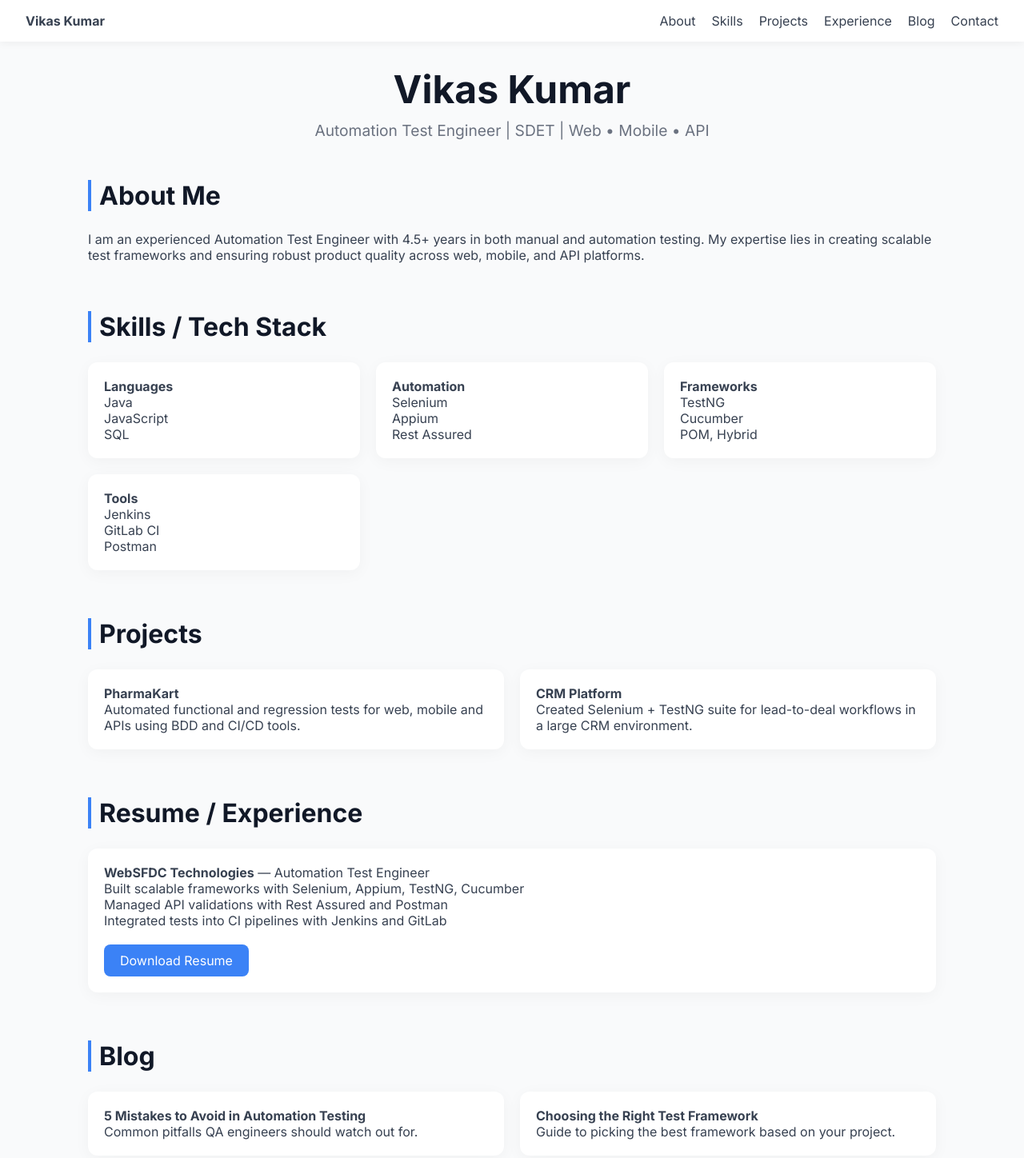
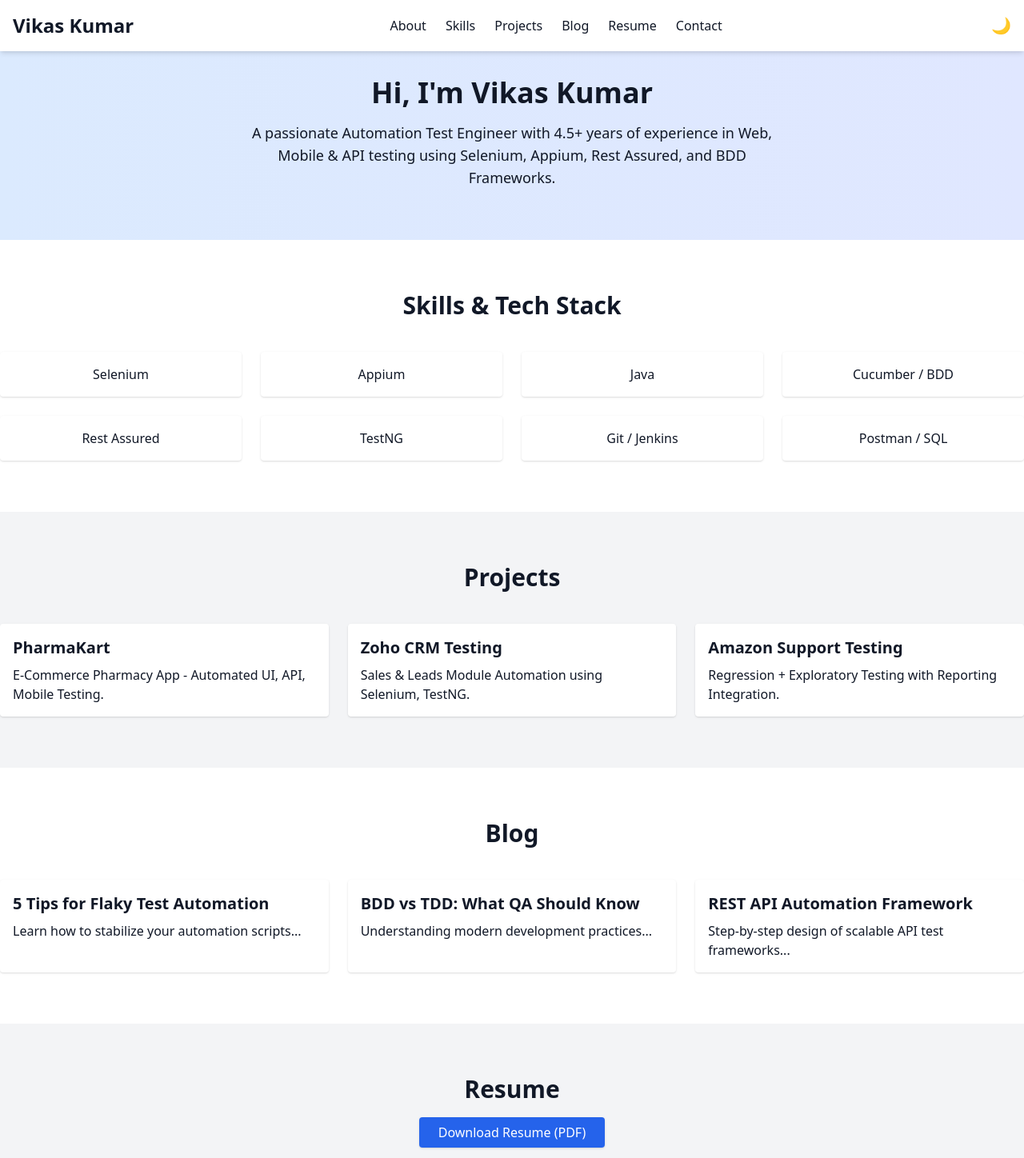
Before and after one commit to iForeverVikas/vikas-portfolio, a plain HTML site: page index.html in a window 1280 px wide. Shown: the top 1448 px of the page at 80% size. Drawn offline with nearby package versions, Linux system fonts and the light colour scheme.

Commit message:
index.html

```diff
--- a/index.html
+++ b/index.html
@@ -1,345 +1,172 @@
 <!DOCTYPE html>
 <html lang="en">
+
 <head>
   <meta charset="UTF-8" />
   <meta name="viewport" content="width=device-width, initial-scale=1.0" />
   <title>Vikas Kumar | Portfolio</title>
-  <link href="https://fonts.googleapis.com/css2?family=Inter:wght@400;600;700&display=swap" rel="stylesheet">
-  <script src="https://kit.fontawesome.com/a3c90c7157.js" crossorigin="anonymous"></script>
+  <link href="https://cdn.jsdelivr.net/npm/tailwindcss@2.2.19/dist/tailwind.min.css" rel="stylesheet">
+  <link href="https://unpkg.com/aos@2.3.1/dist/aos.css" rel="stylesheet">
+  <script src="https://kit.fontawesome.com/a076d05399.js" crossorigin="anonymous"></script>
   <style>
-    :root {
-      --primary: #111827;
-      --secondary: #1f2937;
-      --text: #374151;
-      --accent: #3b82f6;
-      --bg: #f9fafb;
-      --card: #ffffff;
-    }
-
-    body.dark {
-      --primary: #f9fafb;
-      --secondary: #e5e7eb;
-      --text: #d1d5db;
-      --bg: #111827;
-      --card: #1f2937;
-    }
-
-    * {
-      margin: 0;
-      padding: 0;
-      box-sizing: border-box;
+    html {
       scroll-behavior: smooth;
     }
-
-    body {
-      font-family: 'Inter', sans-serif;
-      background-color: var(--bg);
-      color: var(--text);
-      transition: all 0.3s ease;
+    .dark-mode {
+      background-color: #0f172a;
+      color: white;
     }
-
-    nav {
-      background: var(--card);
-      padding: 1rem 2rem;
-      display: flex;
-      justify-content: space-between;
-      align-items: center;
-      position: sticky;
-      top: 0;
-      z-index: 1000;
-      box-shadow: 0 2px 10px rgba(0, 0, 0, 0.05);
-    }
-
-    .nav-links {
-      display: flex;
-      gap: 20px;
-    }
-
-    .nav-links a {
-      text-decoration: none;
-      color: var(--text);
-      font-weight: 500;
-    }
-
-    .nav-links a:hover {
-      color: var(--accent);
-    }
-
-    .menu-toggle {
-      display: none;
-      font-size: 1.5rem;
-      cursor: pointer;
-    }
-
-    .container {
-      max-width: 1100px;
-      margin: auto;
-      padding: 30px 20px;
-    }
-
-    header {
-      text-align: center;
-      margin-bottom: 50px;
-    }
-
-    header h1 {
-      font-size: 3rem;
-      color: var(--primary);
-    }
-
-    header p {
-      font-size: 1.2rem;
-      margin-top: 10px;
-      color: #6b7280;
-    }
-
-    section {
-      margin-bottom: 60px;
-    }
-
-    h2 {
-      font-size: 2rem;
-      color: var(--primary);
-      margin-bottom: 25px;
-      border-left: 4px solid var(--accent);
-      padding-left: 10px;
-    }
-
-    .grid {
-      display: grid;
-      gap: 20px;
-    }
-
-    .two-col {
-      grid-template-columns: repeat(auto-fit, minmax(300px, 1fr));
-    }
-
-    .card {
-      background-color: var(--card);
-      padding: 20px;
-      border-radius: 12px;
-      box-shadow: 0 4px 20px rgba(0, 0, 0, 0.04);
-      transition: transform 0.3s ease;
-    }
-
-    .card:hover {
-      transform: translateY(-5px);
-    }
-
-    ul {
-      list-style: none;
-      padding-left: 0;
-    }
-
-    .resume-btn, .blog-btn {
-      display: inline-block;
-      margin-top: 20px;
-      padding: 10px 20px;
-      background-color: var(--accent);
-      color: white;
-      border-radius: 8px;
-      text-decoration: none;
-    }
-
-    .contact-info a {
-      display: block;
-      margin-bottom: 8px;
-    }
-
-    footer {
-      text-align: center;
-      padding: 40px 0 20px;
-      color: #9ca3af;
-      font-size: 0.9rem;
-    }
-
-    .icon {
-      margin-right: 8px;
-      color: var(--accent);
-    }
-
-    .blog-card {
-      cursor: pointer;
-    }
-
-    .modal {
-      display: none;
-      position: fixed;
-      z-index: 999;
-      top: 0;
-      left: 0;
-      width: 100%;
-      height: 100%;
-      background: rgba(0, 0, 0, 0.6);
-      justify-content: center;
-      align-items: center;
-    }
-
-    .modal-content {
-      background: var(--card);
-      padding: 30px;
-      max-width: 700px;
-      border-radius: 12px;
-    }
-
-    .close-modal {
-      float: right;
-      cursor: pointer;
-      font-size: 1.2rem;
-    }
-
-    @media (max-width: 768px) {
-      .nav-links {
-        display: none;
-        flex-direction: column;
-        position: absolute;
-        top: 60px;
-        left: 0;
-        width: 100%;
-        background: var(--card);
-        padding: 1rem;
-      }
-
-      .nav-links.active {
-        display: flex;
-      }
-
-      .menu-toggle {
-        display: block;
-      }
+    .dark-mode .card {
+      background-color: #1e293b;
     }
   </style>
 </head>
-<body>
+
+<body class="bg-white text-gray-900 transition-all duration-300">
+  <!-- Navbar -->
+  <header class="fixed w-full top-0 z-50 bg-white dark:bg-gray-900 shadow-md">
+    <div class="container mx-auto flex justify-between items-center p-4">
+      <h1 class="text-2xl font-bold">Vikas Kumar</h1>
       <nav>
-    <div class="logo"><strong>Vikas Kumar</strong></div>
-    <div class="menu-toggle" onclick="toggleMenu()">☰</div>
-    <div class="nav-links" id="navLinks">
-      <a href="#about">About</a>
-      <a href="#skills">Skills</a>
-      <a href="#projects">Projects</a>
-      <a href="#experience">Experience</a>
-      <a href="#blog">Blog</a>
-      <a href="#contact">Contact</a>
+        <button id="menuBtn" class="md:hidden text-2xl">
+          <i class="fas fa-bars"></i>
+        </button>
+        <ul id="menu" class="hidden md:flex space-x-6">
+          <li><a href="#about" class="hover:text-blue-600">About</a></li>
+          <li><a href="#skills" class="hover:text-blue-600">Skills</a></li>
+          <li><a href="#projects" class="hover:text-blue-600">Projects</a></li>
+          <li><a href="#blog" class="hover:text-blue-600">Blog</a></li>
+          <li><a href="#resume" class="hover:text-blue-600">Resume</a></li>
+          <li><a href="#contact" class="hover:text-blue-600">Contact</a></li>
+        </ul>
+      </nav>
+      <button id="darkToggle" class="ml-4 text-xl">
+        🌙
+      </button>
     </div>
-  </nav>
-
-  <div class="container">
-    <header>
-      <h1>Vikas Kumar</h1>
-      <p>Automation Test Engineer | SDET | Web • Mobile • API</p>
   </header>
 
-    <section id="about">
-      <h2>About Me</h2>
-      <p>I am an experienced Automation Test Engineer with 4.5+ years in both manual and automation testing. My expertise lies in creating scalable test frameworks and ensuring robust product quality across web, mobile, and API platforms.</p>
+  <!-- Hero Section -->
+  <section id="about" class="pt-24 pb-16 bg-gradient-to-r from-blue-100 to-indigo-100 dark:from-gray-800 dark:to-gray-700">
+    <div class="container mx-auto text-center" data-aos="fade-up">
+      <h2 class="text-4xl font-bold mb-4">Hi, I'm Vikas Kumar</h2>
+      <p class="text-lg max-w-2xl mx-auto">A passionate Automation Test Engineer with 4.5+ years of experience in Web, Mobile & API testing using Selenium, Appium, Rest Assured, and BDD Frameworks.</p>
+    </div>
   </section>
 
-    <section id="skills">
-      <h2>Skills / Tech Stack</h2>
-      <div class="grid two-col">
-        <div class="card">
-          <strong>Languages</strong>
-          <ul><li>Java</li><li>JavaScript</li><li>SQL</li></ul>
-        </div>
-        <div class="card">
-          <strong>Automation</strong>
-          <ul><li>Selenium</li><li>Appium</li><li>Rest Assured</li></ul>
-        </div>
-        <div class="card">
-          <strong>Frameworks</strong>
-          <ul><li>TestNG</li><li>Cucumber</li><li>POM, Hybrid</li></ul>
-        </div>
-        <div class="card">
-          <strong>Tools</strong>
-          <ul><li>Jenkins</li><li>GitLab CI</li><li>Postman</li></ul>
+  <!-- Skills -->
+  <section id="skills" class="py-16">
+    <div class="container mx-auto" data-aos="fade-up">
+      <h2 class="text-3xl font-semibold text-center mb-10">Skills & Tech Stack</h2>
+      <div class="grid grid-cols-2 md:grid-cols-4 gap-6 text-center">
+        <div class="p-4 bg-white dark:bg-gray-800 rounded shadow">Selenium</div>
+        <div class="p-4 bg-white dark:bg-gray-800 rounded shadow">Appium</div>
+        <div class="p-4 bg-white dark:bg-gray-800 rounded shadow">Java</div>
+        <div class="p-4 bg-white dark:bg-gray-800 rounded shadow">Cucumber / BDD</div>
+        <div class="p-4 bg-white dark:bg-gray-800 rounded shadow">Rest Assured</div>
+        <div class="p-4 bg-white dark:bg-gray-800 rounded shadow">TestNG</div>
+        <div class="p-4 bg-white dark:bg-gray-800 rounded shadow">Git / Jenkins</div>
+        <div class="p-4 bg-white dark:bg-gray-800 rounded shadow">Postman / SQL</div>
       </div>
     </div>
   </section>
 
-    <section id="projects">
-      <h2>Projects</h2>
-      <div class="grid two-col">
-        <div class="card">
-          <strong>PharmaKart</strong>
-          <p>Automated functional and regression tests for web, mobile and APIs using BDD and CI/CD tools.</p>
+  <!-- Projects -->
+  <section id="projects" class="py-16 bg-gray-100 dark:bg-gray-900">
+    <div class="container mx-auto" data-aos="fade-up">
+      <h2 class="text-3xl font-semibold text-center mb-10">Projects</h2>
+      <div class="grid md:grid-cols-3 gap-6">
+        <div class="card p-4 bg-white dark:bg-gray-800 rounded shadow hover:scale-105 transform transition-all">
+          <h3 class="font-bold text-xl mb-2">PharmaKart</h3>
+          <p>E-Commerce Pharmacy App - Automated UI, API, Mobile Testing.</p>
         </div>
-        <div class="card">
-          <strong>CRM Platform</strong>
-          <p>Created Selenium + TestNG suite for lead-to-deal workflows in a large CRM environment.</p>
+        <div class="card p-4 bg-white dark:bg-gray-800 rounded shadow hover:scale-105 transform transition-all">
+          <h3 class="font-bold text-xl mb-2">Zoho CRM Testing</h3>
+          <p>Sales & Leads Module Automation using Selenium, TestNG.</p>
+        </div>
+        <div class="card p-4 bg-white dark:bg-gray-800 rounded shadow hover:scale-105 transform transition-all">
+          <h3 class="font-bold text-xl mb-2">Amazon Support Testing</h3>
+          <p>Regression + Exploratory Testing with Reporting Integration.</p>
+        </div>
       </div>
     </div>
   </section>
 
-    <section id="experience">
-      <h2>Resume / Experience</h2>
-      <div class="card">
-        <p><strong>WebSFDC Technologies</strong> — Automation Test Engineer</p>
-        <ul>
-          <li>Built scalable frameworks with Selenium, Appium, TestNG, Cucumber</li>
-          <li>Managed API validations with Rest Assured and Postman</li>
-          <li>Integrated tests into CI pipelines with Jenkins and GitLab</li>
-        </ul>
-        <a href="resume.pdf" download class="resume-btn">Download Resume</a>
+  <!-- Blog -->
+  <section id="blog" class="py-16">
+    <div class="container mx-auto" data-aos="fade-up">
+      <h2 class="text-3xl font-semibold text-center mb-10">Blog</h2>
+      <div class="grid md:grid-cols-3 gap-6">
+        <div class="card p-4 bg-white dark:bg-gray-800 rounded shadow cursor-pointer" onclick="openModal('modal1')">
+          <h3 class="font-bold text-xl mb-2">5 Tips for Flaky Test Automation</h3>
+          <p>Learn how to stabilize your automation scripts...</p>
         </div>
-    </section>
-
-    <section id="blog">
-      <h2>Blog</h2>
-      <div class="grid two-col">
-        <div class="card blog-card" onclick="openModal('blog1')">
-          <strong>5 Mistakes to Avoid in Automation Testing</strong>
-          <p>Common pitfalls QA engineers should watch out for.</p>
+        <div class="card p-4 bg-white dark:bg-gray-800 rounded shadow cursor-pointer" onclick="openModal('modal2')">
+          <h3 class="font-bold text-xl mb-2">BDD vs TDD: What QA Should Know</h3>
+          <p>Understanding modern development practices...</p>
         </div>
-        <div class="card blog-card" onclick="openModal('blog2')">
-          <strong>Choosing the Right Test Framework</strong>
-          <p>Guide to picking the best framework based on your project.</p>
+        <div class="card p-4 bg-white dark:bg-gray-800 rounded shadow cursor-pointer" onclick="openModal('modal3')">
+          <h3 class="font-bold text-xl mb-2">REST API Automation Framework</h3>
+          <p>Step-by-step design of scalable API test frameworks...</p>
+        </div>
       </div>
     </div>
   </section>
 
-    <section id="contact">
-      <h2>Contact</h2>
-      <div class="card contact-info">
-        <a href="mailto:vikaskumaras100@gmail.com"><i class="fas fa-envelope icon"></i>vikaskumaras100@gmail.com</a>
-        <a href="tel:+919015531475"><i class="fas fa-phone icon"></i>+91 9015531475</a>
-        <p><i class="fas fa-map-marker-alt icon"></i>New Delhi, India</p>
+  <!-- Resume -->
+  <section id="resume" class="py-16 bg-gray-100 dark:bg-gray-900">
+    <div class="container mx-auto text-center" data-aos="fade-up">
+      <h2 class="text-3xl font-semibold mb-6">Resume</h2>
+      <a href="resume.pdf" download class="px-6 py-2 bg-blue-600 text-white rounded shadow hover:bg-blue-700">Download Resume (PDF)</a>
     </div>
   </section>
 
-    <footer>
-      &copy; 2025 Vikas Kumar. All rights reserved.
-    </footer>
+  <!-- Contact -->
+  <section id="contact" class="py-16">
+    <div class="container mx-auto text-center" data-aos="fade-up">
+      <h2 class="text-3xl font-semibold mb-6">Contact</h2>
+      <p>Email: <a href="mailto:vikaskumaras100@gmail.com" class="text-blue-600">vikaskumaras100@gmail.com</a></p>
+      <p>Phone: <a href="tel:+919015531475" class="text-blue-600">+91 9015531475</a></p>
+      <div class="mt-4 flex justify-center space-x-4">
+        <a href="https://www.linkedin.com/in/vikas-kumar-55531136a" target="_blank" class="text-2xl text-blue-700">
+          <i class="fab fa-linkedin"></i>
+        </a>
       </div>
+    </div>
+  </section>
 
   <!-- Blog Modals -->
-  <div class="modal" id="blog1">
-    <div class="modal-content">
-      <span class="close-modal" onclick="closeModal('blog1')">&times;</span>
-      <h2>5 Mistakes to Avoid in Automation Testing</h2>
-      <p>Avoid flaky tests, skipping validations, hard-coded waits, ignoring mobile, and not reviewing CI failures regularly.</p>
-    </div>
-  </div>
-  <div class="modal" id="blog2">
-    <div class="modal-content">
-      <span class="close-modal" onclick="closeModal('blog2')">&times;</span>
-      <h2>Choosing the Right Test Framework</h2>
-      <p>Evaluate based on app type, team skills, language support, CI compatibility, and reporting. POM + TestNG is a good base for most apps.</p>
+  <div id="modal1" class="hidden fixed inset-0 bg-black bg-opacity-50 flex items-center justify-center z-50">
+    <div class="bg-white dark:bg-gray-800 p-6 rounded max-w-xl">
+      <h3 class="text-2xl font-bold mb-2">5 Tips for Flaky Test Automation</h3>
+      <p>Full content goes here...</p>
+      <button onclick="closeModal('modal1')" class="mt-4 text-blue-600">Close</button>
     </div>
   </div>
 
+  <!-- Repeat modals for modal2, modal3 similarly... -->
+
+  <script src="https://unpkg.com/aos@2.3.1/dist/aos.js"></script>
   <script>
-    function toggleMenu() {
-      document.getElementById('navLinks').classList.toggle('active');
+    AOS.init();
+
+    // Dark Mode
+    const darkToggle = document.getElementById('darkToggle');
+    darkToggle.onclick = () => document.body.classList.toggle('dark-mode');
+
+    // Mobile Menu
+    document.getElementById('menuBtn').addEventListener('click', () => {
+      document.getElementById('menu').classList.toggle('hidden');
+    });
+
+    // Blog Modals
+    function openModal(id) {
+      document.getElementById(id).classList.remove('hidden');
     }
-
-    function openModal(id) {
-      document.getElementById(id).style.display = 'flex';
-    }
-
     function closeModal(id) {
-      document.getElementById(id).style.display = 'none';
+      document.getElementById(id).classList.add('hidden');
     }
   </script>
 </body>
+
 </html>
```
Lines whose indentation alone changed are shown as unchanged.
